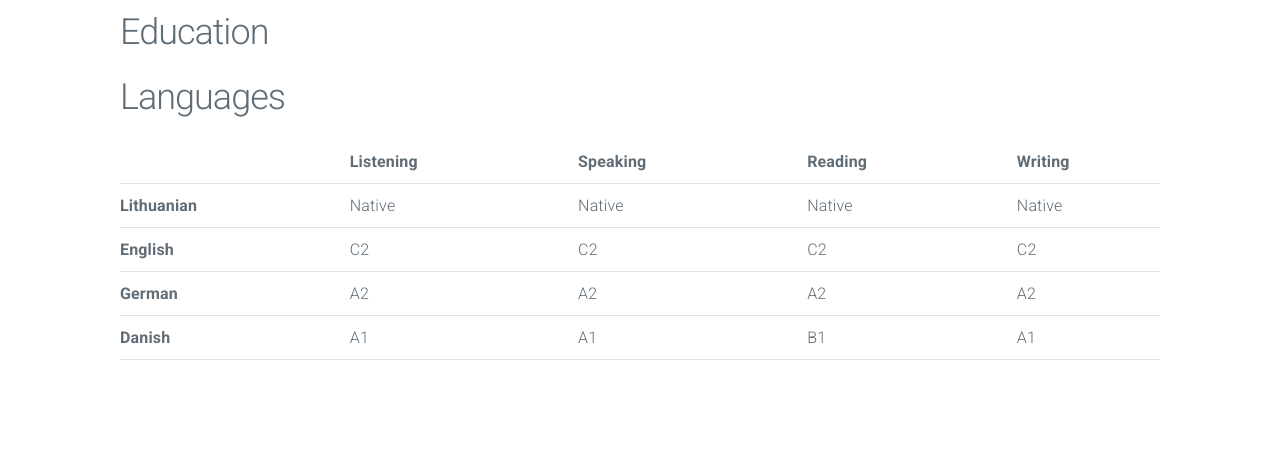
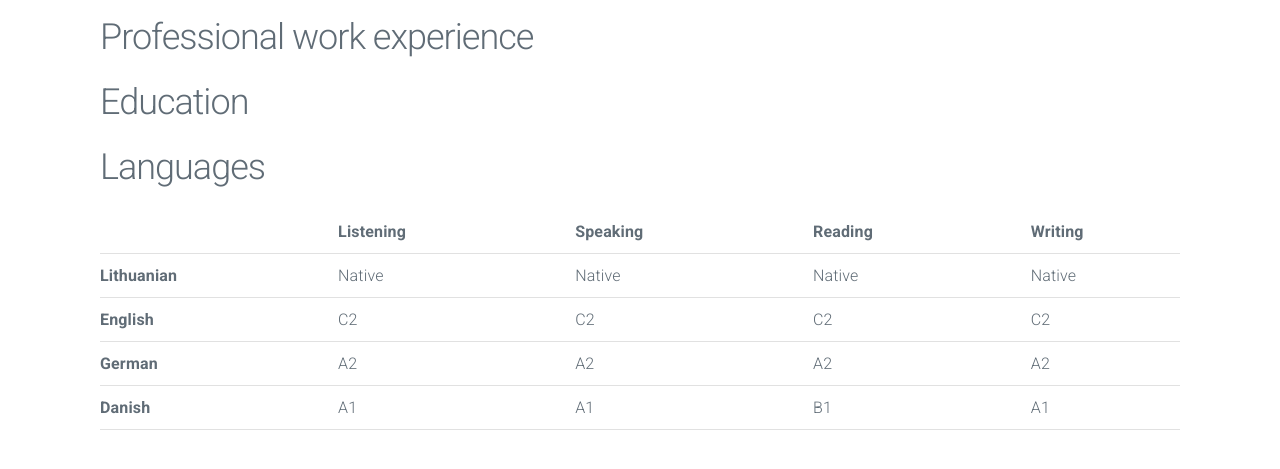
Before and after one commit to latedude2/latedude2.github.io, a website: page index.html in a window 1280 px wide. Shown: the part 55-524 px from the top of the page. Drawn offline with nearby package versions, Linux system fonts and the light colour scheme.

Commit message:
Change title and fix body

```diff
--- a/index.html
+++ b/index.html
@@ -1,5 +1,5 @@
 <head>
-    <title>Welcome to 1st website</title>
+    <title>Simonas Čeponis</title>
     <meta name="Simonas Čeponis portfolio">
     <!-- Google Fonts -->
     <link rel="stylesheet" href="https://fonts.googleapis.com/css?family=Roboto:300,300italic,700,700italic">
@@ -37,7 +37,7 @@
       </section>
     </nav>
     <section class="container">
-      <div class="container">
+      <div class="main">
           <div class="row">
             <div class="column">
             <h2>Professional work experience</h2>
@@ -99,7 +99,7 @@
                     </table>
               </div>
           </div>
-      </div>
+        </div>
     </section>
 
 </body>
--- a/main.css
+++ b/main.css
@@ -64,6 +64,9 @@
     position: relative;
     width: 100%;
 }
+.main{
+    padding-top: 7rem;
+}
 .logo-github, .logo-linkedin{
     height: 3.2rem;
     position: fixed;
```
Also changed, not shown: projects.html (+1 -1 lines).
